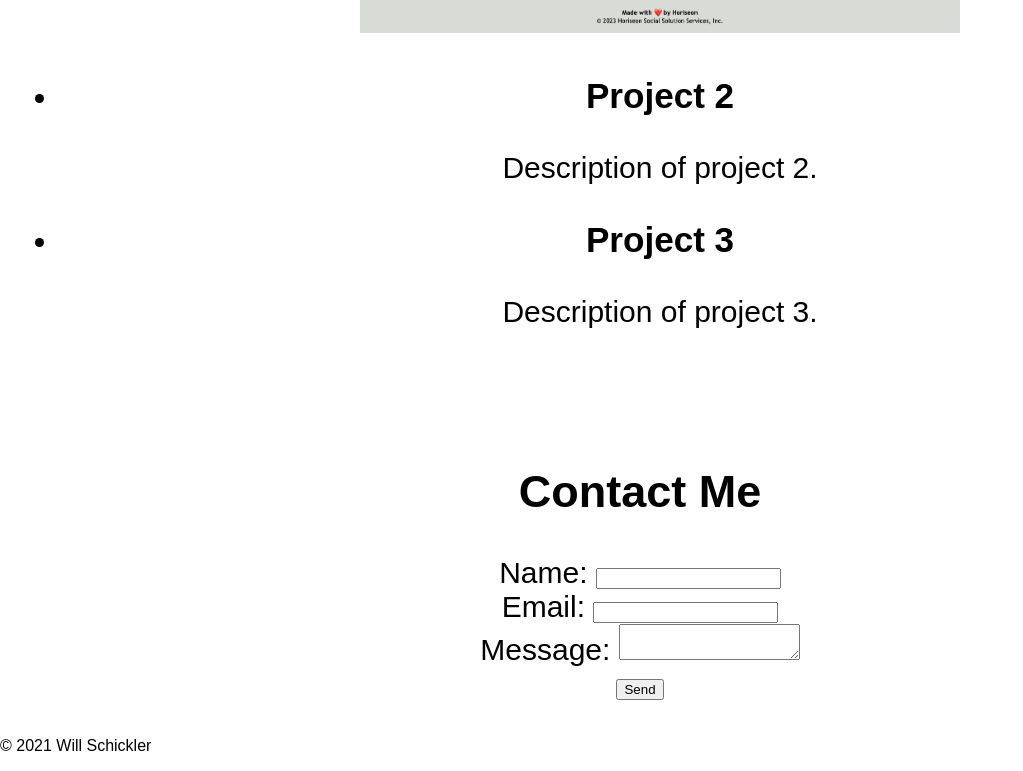
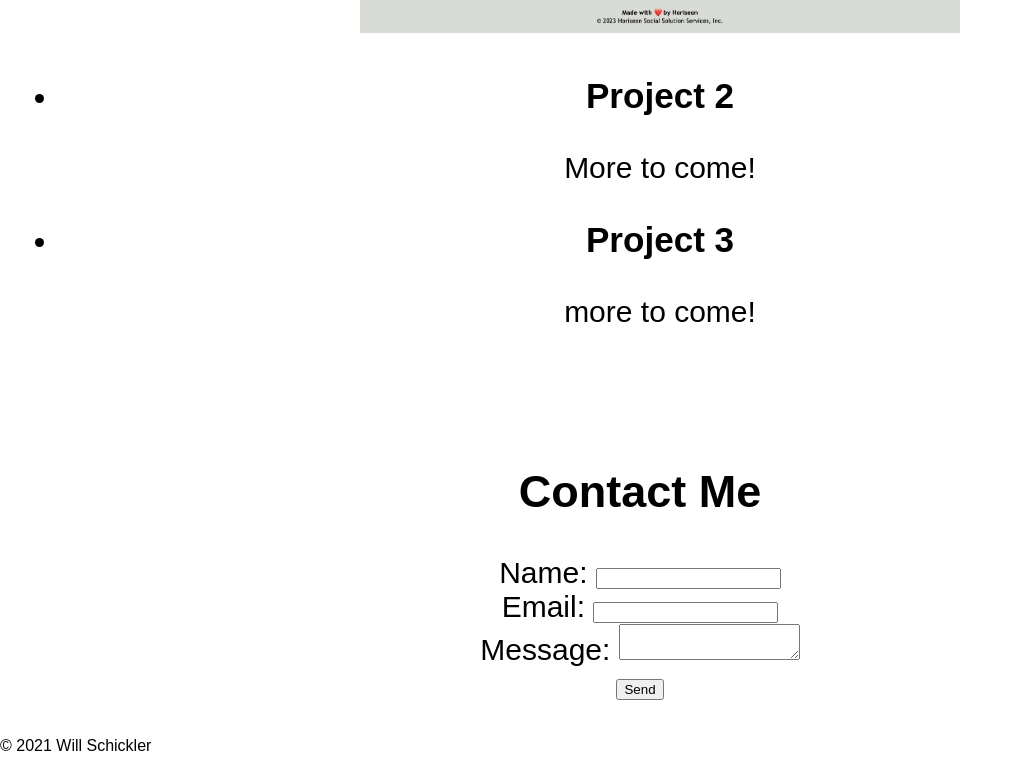
Before and after one commit to willber10/Will-Schickler-Portfolio-, a plain HTML site: page index.html in a window 1280 px wide. Shown: the part 2676-3447 px from the top of the page, without its empty margins (0-1023 px from the left). Drawn offline with Linux system fonts and the light colour scheme.

Commit message:
added changes

```diff
--- a/index.html
+++ b/index.html
@@ -63,11 +63,11 @@
         </li>
         <li>
           <h3>Project 2</h3>
-          <p>Description of project 2.</p>
+          <p>More to come!</p>
         </li>
         <li>
           <h3>Project 3</h3>
-          <p>Description of project 3.</p>
+          <p>more to come!</p>
         </li>
       </ul>
     </section>
```
Also changed, not shown: 1 other file.
